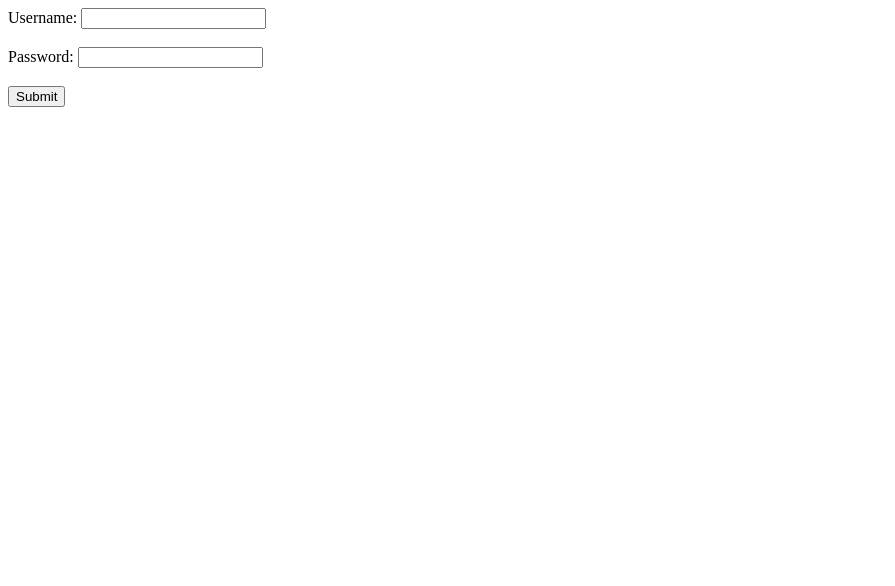
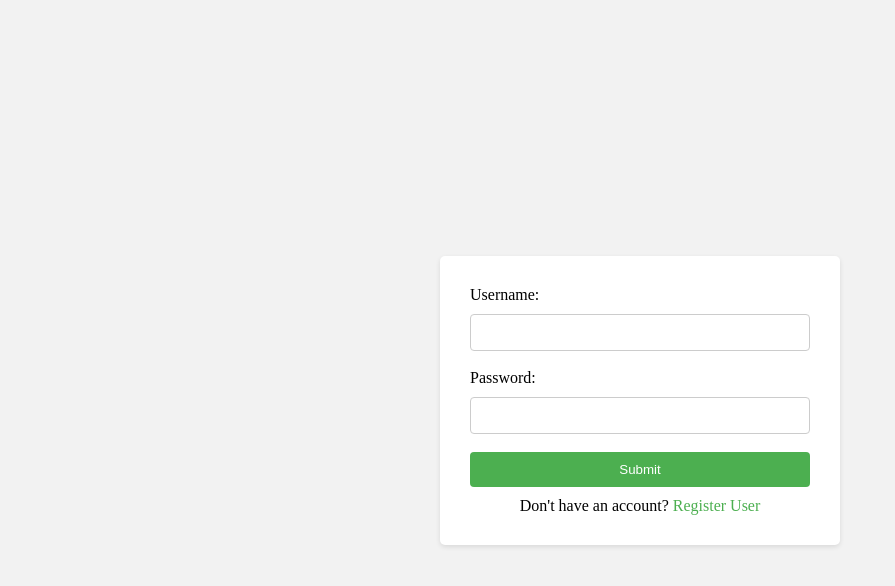
Before and after one commit to RasmussenTobias/DISGroupProject, a Flask app: page / in a window 1280 px wide. Shown: the top 586 px of the page, without its empty margins (0-895 px from the left). Run offline with Flask 3, Linux system fonts and the light colour scheme; some libraries are stand-ins or nearby versions.

Commit message:
Added styling for login and create user, made a routing to createUser when clicking on register user in the login page.

```diff
--- a/app.py
+++ b/app.py
@@ -40,7 +40,9 @@ def welcome():
     else:
        return redirect(url_for("createUser"))
 
-
+@app.route('/register')
+def register():
+    return render_template('createUser.html')
 #preview
 
 @app.route("/ligaPreview",methods=["POST"])
--- /dev/null
+++ b/styling/loginStyle.css
@@ -0,0 +1,79 @@
+/* styles.css */
+
+/* Reset default margins and paddings */
+body, form, label, input, p, a {
+    margin: 0;
+    padding: 0;
+    box-sizing: border-box; /* Include padding and border in the width */
+  }
+
+  /* Center the form */
+  body {
+    display: flex;
+    justify-content: center;
+    align-items: center;
+    height: 100vh;
+    background-color: #f2f2f2;
+  }
+
+  /* Style the form container */
+  form {
+    background-color: #ffffff;
+    padding: 30px; /* Increase the padding for a larger box */
+    border-radius: 5px;
+    box-shadow: 0 2px 5px rgba(0, 0, 0, 0.1);
+    width: 400px; /* Set a specific width for the box */
+    max-width: 100%; /* Ensure it doesn't exceed the viewport width */
+    margin: auto; /* Center the form horizontally */
+  }
+
+  /* Style the form title */
+  h1 {
+    text-align: center;
+    margin-bottom: 20px;
+    font-size: 24px;
+  }
+
+  /* Style the form fields */
+  label {
+    display: block;
+    margin-bottom: 10px;
+  }
+
+  input[type="text"],
+  input[type="password"] {
+    width: 100%;
+    padding: 10px;
+    border: 1px solid #ccc;
+    border-radius: 4px;
+  }
+
+  /* Style the submit button */
+  input[type="submit"] {
+    width: 100%;
+    padding: 10px;
+    background-color: #4caf50;
+    color: #ffffff;
+    border: none;
+    border-radius: 4px;
+    cursor: pointer;
+  }
+
+  input[type="submit"]:hover {
+    background-color: #45a049;
+  }
+
+  /* Style the "Register User" link */
+  p {
+    text-align: center;
+    margin-top: 10px;
+  }
+
+  a {
+    color: #4caf50;
+    text-decoration: none;
+  }
+
+  a:hover {
+    text-decoration: underline;
+  }
--- a/templates/createUser.html
+++ b/templates/createUser.html
@@ -1,6 +1,7 @@
 <!DOCTYPE html>
 <html>
   <head>
+    <link rel="stylesheet" type="text/css" href="\styling\createUserStyle.css" />
     <title>Login</title>
   </head>
   <body>
--- a/templates/login.html
+++ b/templates/login.html
@@ -1,6 +1,7 @@
 <!DOCTYPE html>
 <html>
   <head>
+    <link rel="stylesheet" type="text/css" href="\styling\loginStyle.css" />
     <title>Login</title>
   </head>
   <body>
@@ -10,6 +11,8 @@
       <label for="password">Password:</label>
       <input type="password" id="password" name="password" /><br /><br />
       <input type="submit" value="Submit" />
+      <p>Don't have an account? <a href="/createUser">Register User</a></p>
     </form>
+
   </body>
 </html>
```
Also changed, not shown: styling/createUserStyle.css (added, +64 -0 lines).
